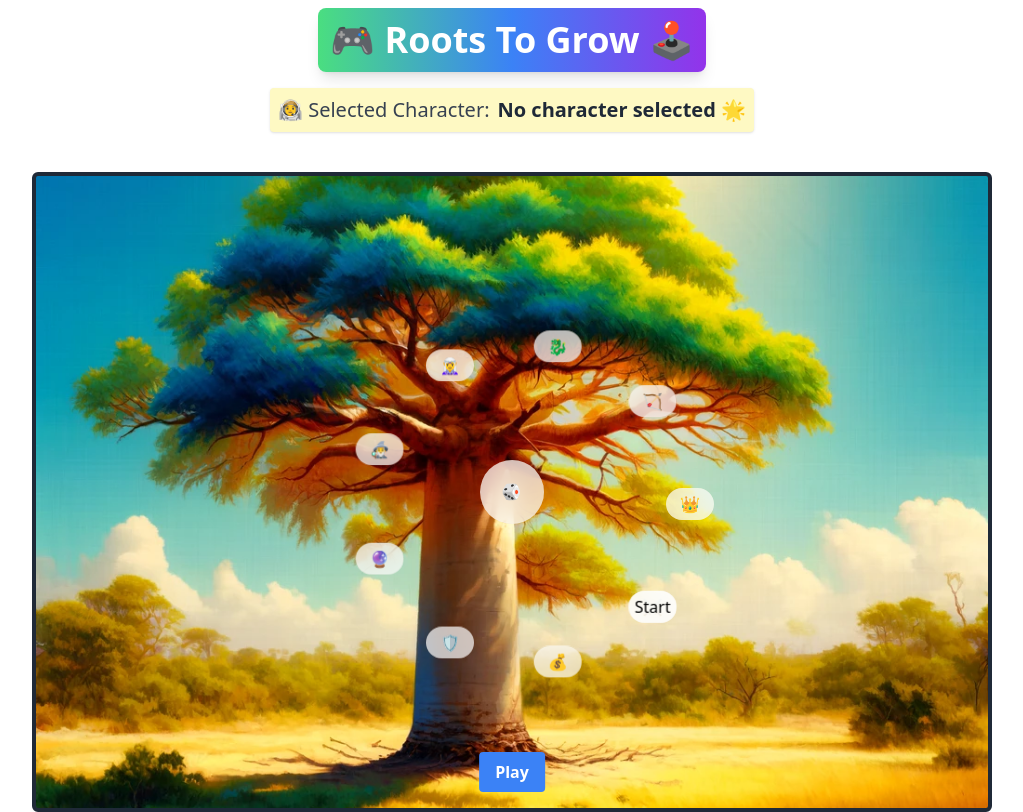
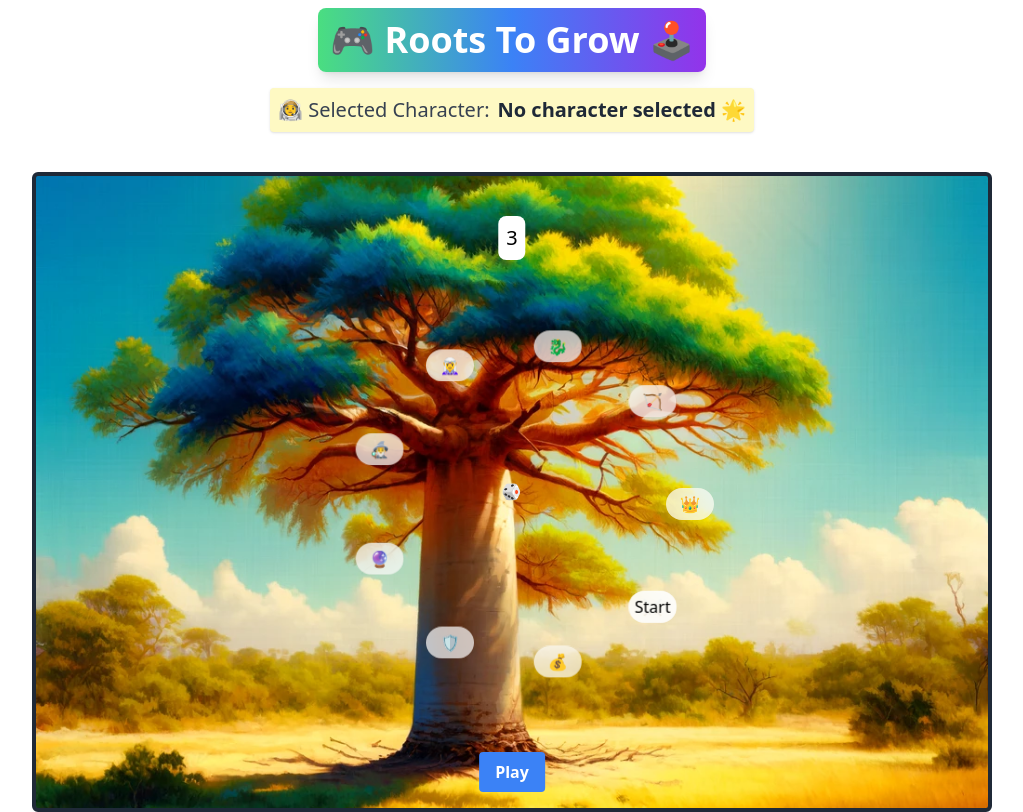
Before and after one commit to Svmueli/Roots_to_Grow, a React (Create React App) app: page /play in a window 1280 px wide. Both pictures are taken after a click on the button "Play". Shown: the whole page, without its empty margins (128-1151 px from the left). Built offline with nearby package versions, Linux system fonts and the light colour scheme.

Commit message:
Add dice number box and show rolled dice value

```diff
--- a/src/pages/Play/index.js
+++ b/src/pages/Play/index.js
@@ -14,6 +14,7 @@ const PlayGame = () => {
   // State to manage dice value and rolling animation
   const [diceValue, setDiceValue] = useState(1);
   const [rolling, setRolling] = useState(false);
+  const [showDiceNumber, setShowDiceNumber] = useState(false); // State to show dice number box
 
   // Event handler for the "Play" button
   const handlePlay = () => {
@@ -24,6 +25,7 @@ const PlayGame = () => {
     setTimeout(() => {
       const newValue = Math.floor(Math.random() * 6) + 1; // Random dice value between 1 and 6
       setDiceValue(newValue);
+      setShowDiceNumber(true); // Show dice number box
       setRolling(false); // Stop rolling animation
     }, 1000); // Simulate rolling for 1 second
   };
@@ -79,17 +81,24 @@ const PlayGame = () => {
           </div>
           {/* Dice at the center of the circle shape with rolling animation */}
           <div
-            className={`bg-white/70 backdrop-blur-md rounded-full flex justify-center items-center w-16 h-16 absolute transition-transform ${
+            className={`bg-white/70 flex justify-center items-center w-24 h-24 absolute transition-transform ${
               rolling ? "animate-spin" : ""
             }`}
             style={{
               top: "50%",
               left: "50%",
               transform: `translate(-50%, -50%) rotate(${(diceValue - 1) * 45}deg)`,
+              background: "transparent", // Set background to transparent
             }}
           >
             🎲
           </div>
+          {/* Box to display rolled dice number */}
+          {showDiceNumber && (
+            <div className="bg-white p-2 rounded-lg absolute top-0 left-1/2 transform -translate-x-1/2 mt-10">
+              <span className="text-xl">{diceValue}</span>
+            </div>
+          )}
           {/* Button inside the box, below the dice */}
           <button
             className="mt-4 bg-blue-500 hover:bg-blue-700 text-white font-bold py-2 px-4 rounded absolute bottom-4 left-1/2 transform -translate-x-1/2"
```
